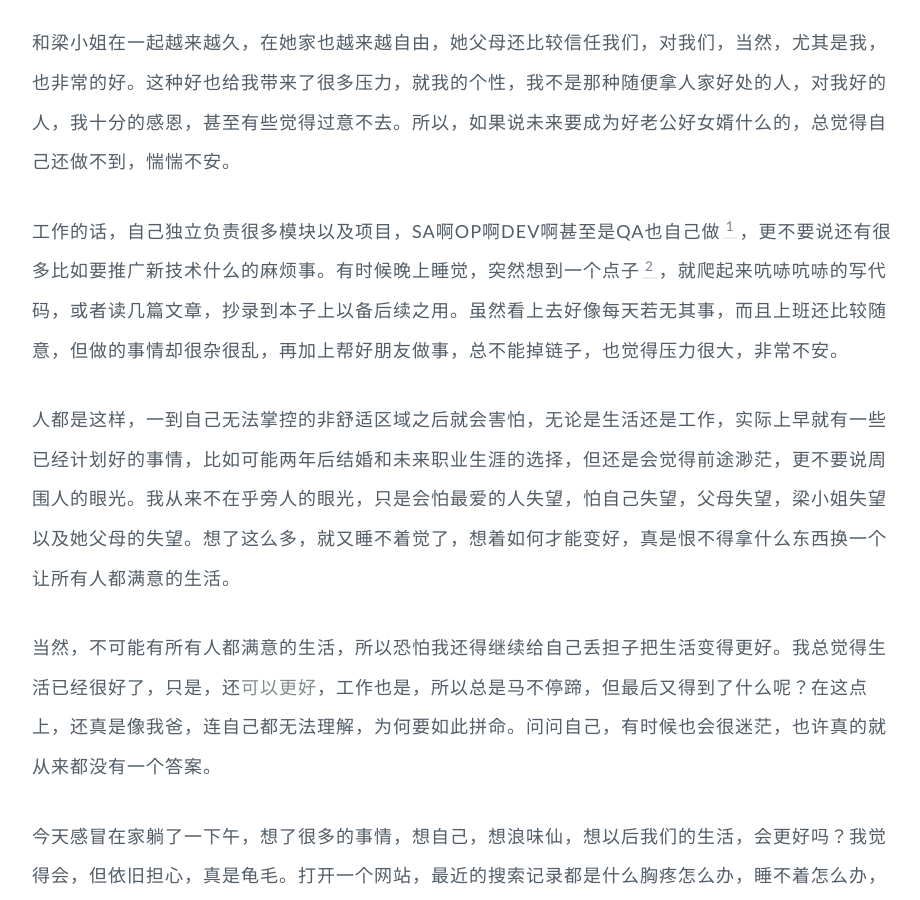
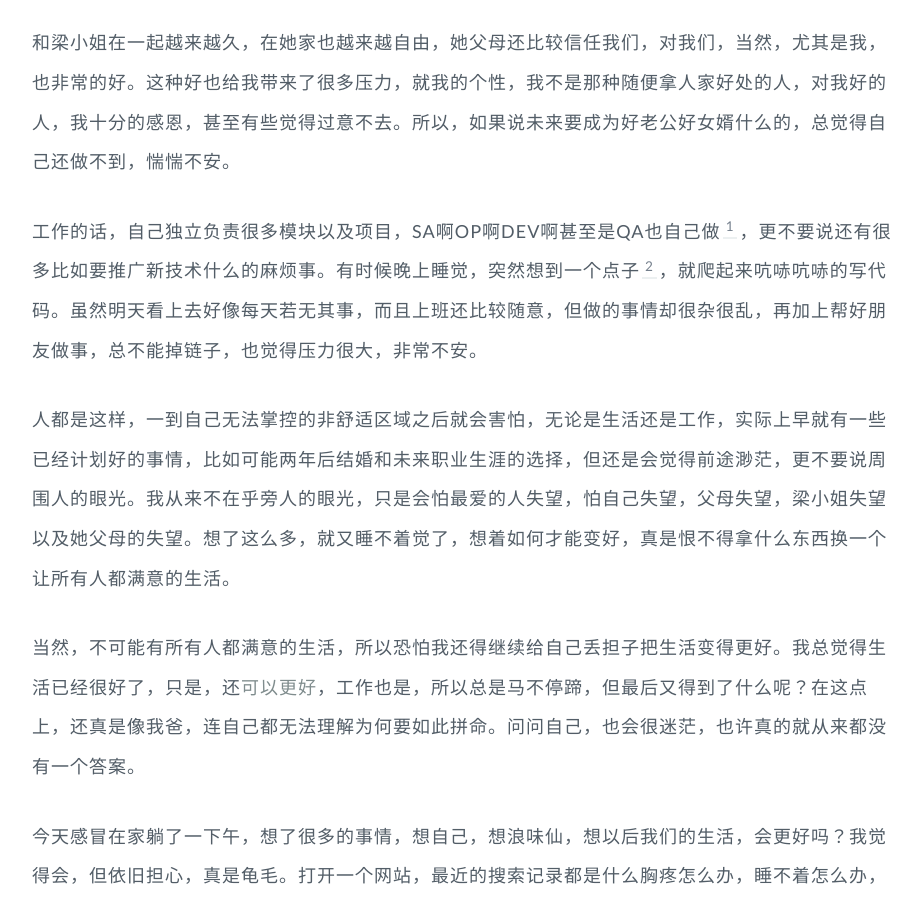
Before and after one commit to GuoJing/blog, a Jekyll site: the page built from _posts/blog/2014/2014-08-16-sick-of-the-year.md, in a window 1280 px wide and 900 px high, scrolled down 553 px. Shown: the whole window, without its empty margins (178-1098 px from the left). Built offline with Jekyll 4.4.1, drawn with Linux system fonts in a browser that asks for light colours.

Commit message:
auto commit

```diff
--- a/_posts/blog/2014/2014-08-16-sick-of-the-year.md
+++ b/_posts/blog/2014/2014-08-16-sick-of-the-year.md
@@ -11,7 +11,7 @@ tags: 生病 感受
 
 和梁小姐在一起越来越久，在她家也越来越自由，她父母还比较信任我们，对我们，当然，尤其是我，也非常的好。这种好也给我带来了很多压力，就我的个性，我不是那种随便拿人家好处的人，对我好的人，我十分的感恩，甚至有些觉得过意不去。所以，如果说未来要成为好老公好女婿什么的，总觉得自己还做不到，惴惴不安。
 
-工作的话，自己独立负责很多模块以及项目，SA啊OP啊DEV啊甚至是QA也自己做[^1]，更不要说还有很多比如要推广新技术什么的麻烦事。有时候晚上睡觉，突然想到一个点子[^2]，就爬起来吭哧吭哧的写代码，或者读几篇文章，抄录到本子上以备后续之用。虽然看上去好像每天若无其事，而且上班还比较随意，但做的事情却很杂很乱，再加上帮好朋友做事，总不能掉链子，也觉得压力很大，非常不安。
+工作的话，自己独立负责很多模块以及项目，SA啊OP啊DEV啊甚至是QA也自己做[^1]，更不要说还有很多比如要推广新技术什么的麻烦事。有时候晚上睡觉，突然想到一个点子[^2]，就爬起来吭哧吭哧的写代码。虽然明天看上去好像每天若无其事，而且上班还比较随意，但做的事情却很杂很乱，再加上帮好朋友做事，总不能掉链子，也觉得压力很大，非常不安。
 
 [^1]: 不做不行，不做的话自己这一关也过不去。
 
@@ -19,7 +19,7 @@ tags: 生病 感受
 
 人都是这样，一到自己无法掌控的非舒适区域之后就会害怕，无论是生活还是工作，实际上早就有一些已经计划好的事情，比如可能两年后结婚和未来职业生涯的选择，但还是会觉得前途渺茫，更不要说周围人的眼光。我从来不在乎旁人的眼光，只是会怕最爱的人失望，怕自己失望，父母失望，梁小姐失望以及她父母的失望。想了这么多，就又睡不着觉了，想着如何才能变好，真是恨不得拿什么东西换一个让所有人都满意的生活。
 
-当然，不可能有所有人都满意的生活，所以恐怕我还得继续给自己丢担子把生活变得更好。我总觉得生活已经很好了，只是，还*可以更好*，工作也是，所以总是马不停蹄，但最后又得到了什么呢？在这点上，还真是像我爸，连自己都无法理解，为何要如此拼命。问问自己，有时候也会很迷茫，也许真的就从来都没有一个答案。
+当然，不可能有所有人都满意的生活，所以恐怕我还得继续给自己丢担子把生活变得更好。我总觉得生活已经很好了，只是，还*可以更好*，工作也是，所以总是马不停蹄，但最后又得到了什么呢？在这点上，还真是像我爸，连自己都无法理解为何要如此拼命。问问自己，也会很迷茫，也许真的就从来都没有一个答案。
 
 今天感冒在家躺了一下午，想了很多的事情，想自己，想浪味仙，想以后我们的生活，会更好吗？我觉得会，但依旧担心，真是龟毛。打开一个网站，最近的搜索记录都是什么胸疼怎么办，睡不着怎么办，胳膊疼怎么办，又觉得一定要好好的，不能再这样病怏怏的下去了。道理谁都明白，压力是自己给的，所以解压也要靠自己，能做到？才怪。
 
```
